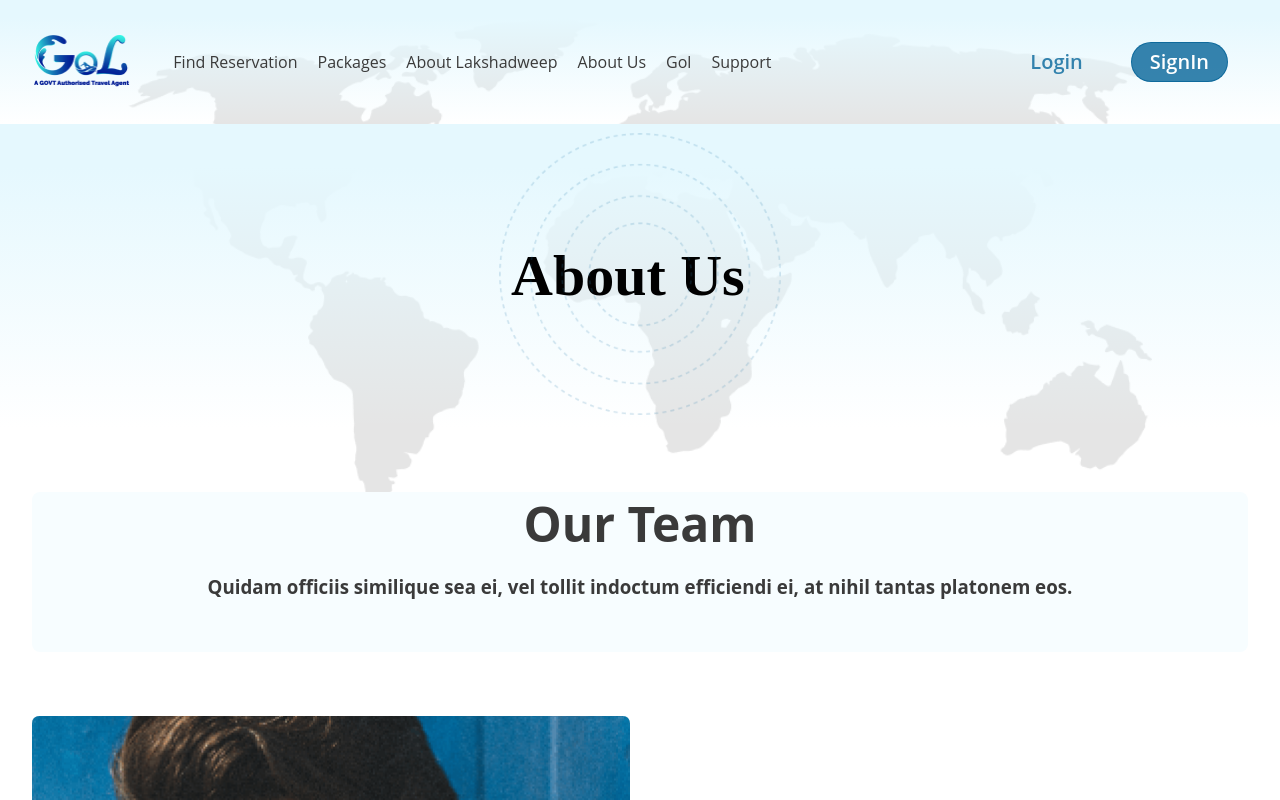
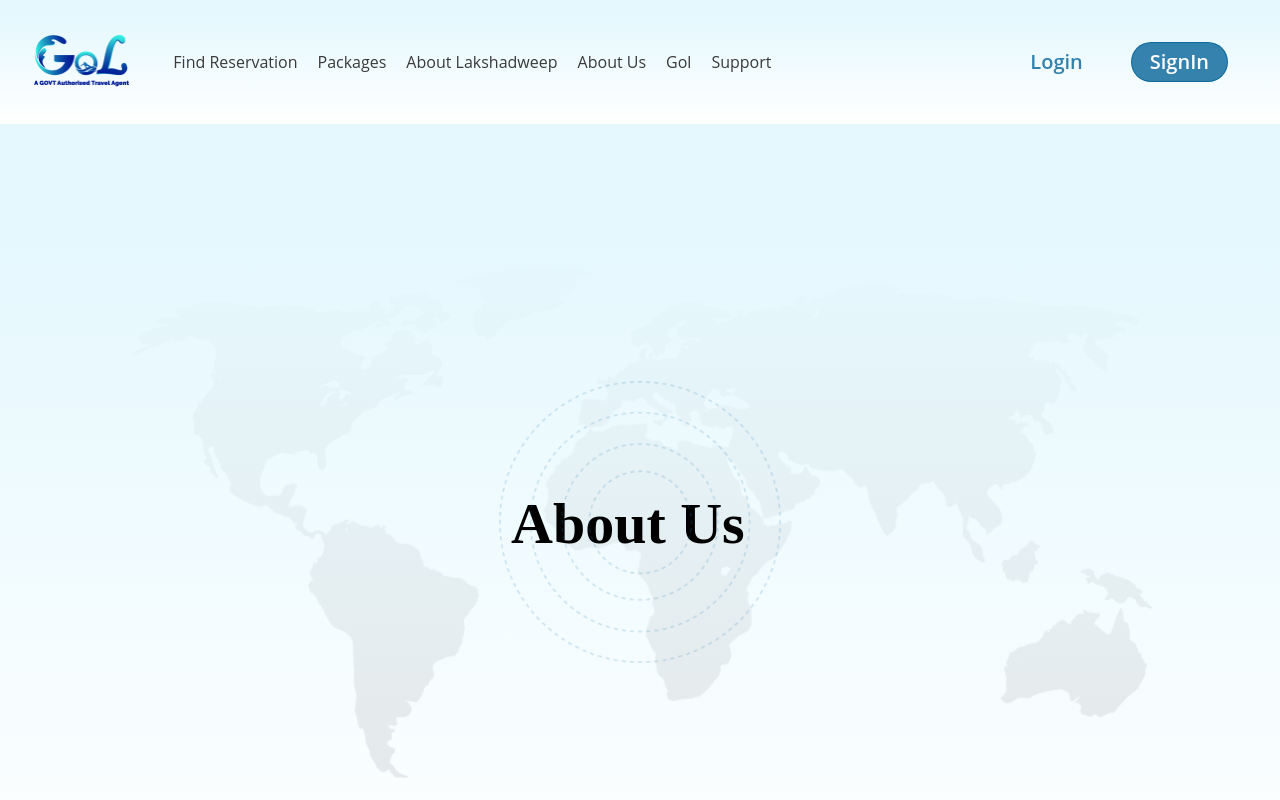
Before and after one commit to Anikesh-developer/Travel_Landing-pg, a React (Create React App) app: page /Travel_Landing-pg/about-us in a window 1280 px wide. Shown: the top 800 px of the page. Built offline with nearby package versions, Linux system fonts and the light colour scheme.

Commit message:
updated aboutus

```diff
--- a/src/About Us/aboutus.css
+++ b/src/About Us/aboutus.css
@@ -182,9 +182,6 @@
     width: 100%;
 }
 @media screen and (max-width:1500px) {
-    .travel__aboutus-content {
-        height: 38vh;
-    }
     .travel__aboutus-customer {
         margin-right: 5rem;
     }
```
